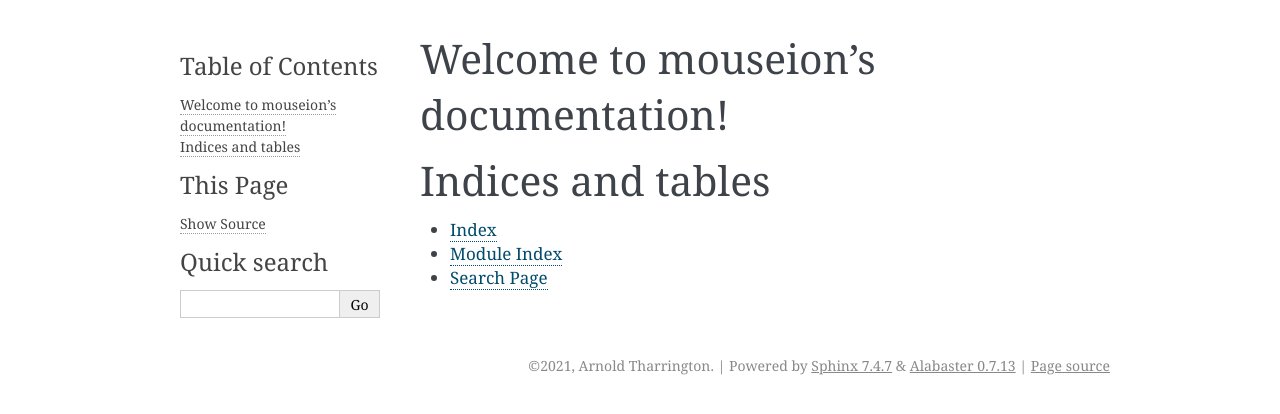
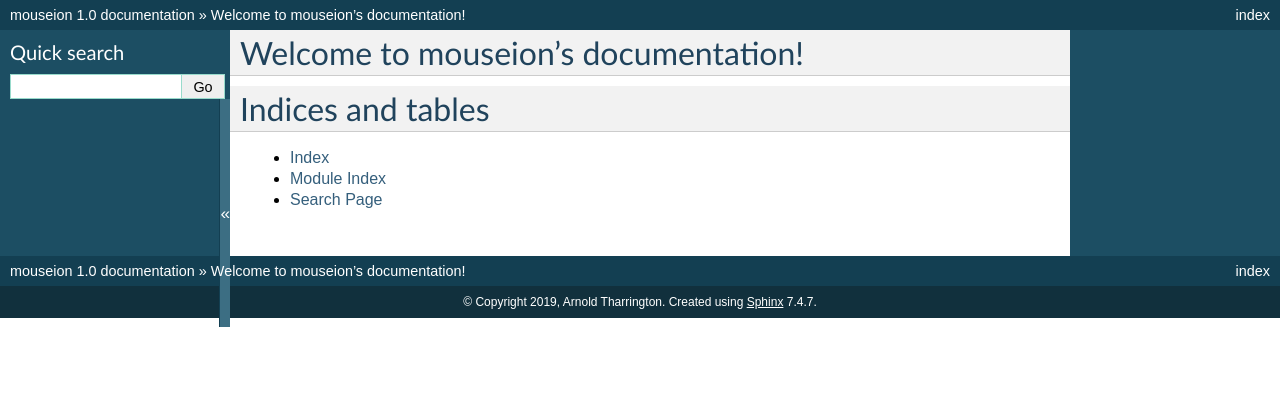
Before and after one commit to arnoldt100/mouseion, a Sphinx documentation site: the page built from documentation/source/index.rst, in a window 1280 px wide. Shown: the top 414 px of the page. Built offline with Sphinx 7.4.7, drawn with Linux system fonts in a browser that asks for light colours.

Commit message:
More work on getting Mouseion documented.

```diff
--- a/documentation/source/conf.py
+++ b/documentation/source/conf.py
@@ -21,10 +21,6 @@
 copyright = '2021, Arnold Tharrington'
 author = 'Arnold Tharrington'
 
-# The full version, including alpha/beta/rc tags
-release = '1.0'
-
-
 # -- General configuration ---------------------------------------------------
 
 # Add any Sphinx extension module names here, as strings. They can be
@@ -36,20 +32,76 @@
 # Add any paths that contain templates here, relative to this directory.
 templates_path = ['_templates']
 
+# The suffix(es) of source filenames.
+# You can specify multiple suffix as a list of string:
+#
+# source_suffix = ['.rst', '.md']
+source_suffix = '.rst'
+
+# The master toctree document.
+master_doc = 'index'
+
+# General information about the project.
+project = 'mouseion'
+copyright = '2019, Arnold Tharrington'
+author = 'Arnold Tharrington'
+
+# The version info for the project you're documenting, acts as replacement for
+# |version| and |release|, also used in various other places throughout the
+# built documents.
+#
+# The short X.Y version.
+version = '1.0'
+# The full version, including alpha/beta/rc tags.
+release = '1.0'
+
+# The language for content autogenerated by Sphinx. Refer to documentation
+# for a list of supported languages.
+#
+# This is also used if you do content translation via gettext catalogs.
+# Usually you set "language" from the command line for these cases.
+language = None
+
 # List of patterns, relative to source directory, that match files and
 # directories to ignore when looking for source files.
-# This pattern also affects html_static_path and html_extra_path.
+# This patterns also effect to html_static_path and html_extra_path
 exclude_patterns = []
 
+# The name of the Pygments (syntax highlighting) style to use.
+pygments_style = 'sphinx'
+
+# If true, `todo` and `todoList` produce output, else they produce nothing.
+todo_include_todos = False
 
 # -- Options for HTML output -------------------------------------------------
 
 # The theme to use for HTML and HTML Help pages.  See the documentation for
 # a list of builtin themes.
 #
-html_theme = 'alabaster'
+html_theme = 'default'
+
+# Theme options are theme-specific and customize the look and feel of a theme
+# further.  For a list of options available for each theme, see the
+# documentation.
+#
+html_theme_options = {
+    'rightsidebar' : 'False',
+    'collapsiblesidebar' : 'True',
+}
 
 # Add any paths that contain custom static files (such as style sheets) here,
 # relative to this directory. They are copied after the builtin static files,
 # so a file named "default.css" will overwrite the builtin "default.css".
 html_static_path = ['_static']
+
+# Custom sidebar templates, must be a dictionary that maps document names
+# to template names.
+#
+# This is required for the alabaster theme
+# refs: http://alabaster.readthedocs.io/en/latest/installation.html#sidebars
+html_sidebars = {
+    '**': [
+        'relations.html',  # needs 'show_related': True theme option to display
+        'searchbox.html',
+    ]
+}
```
Also changed, not shown: 1 other file.
